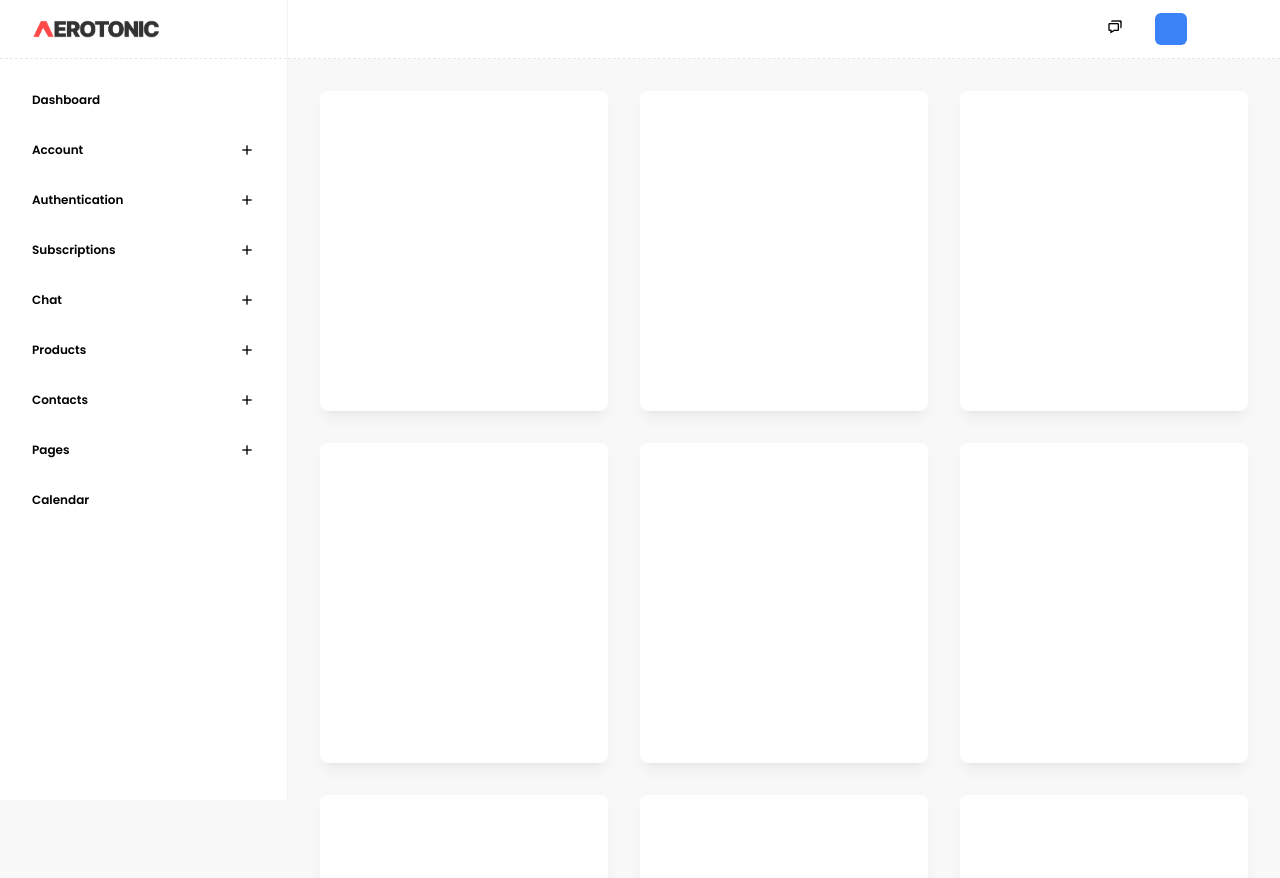
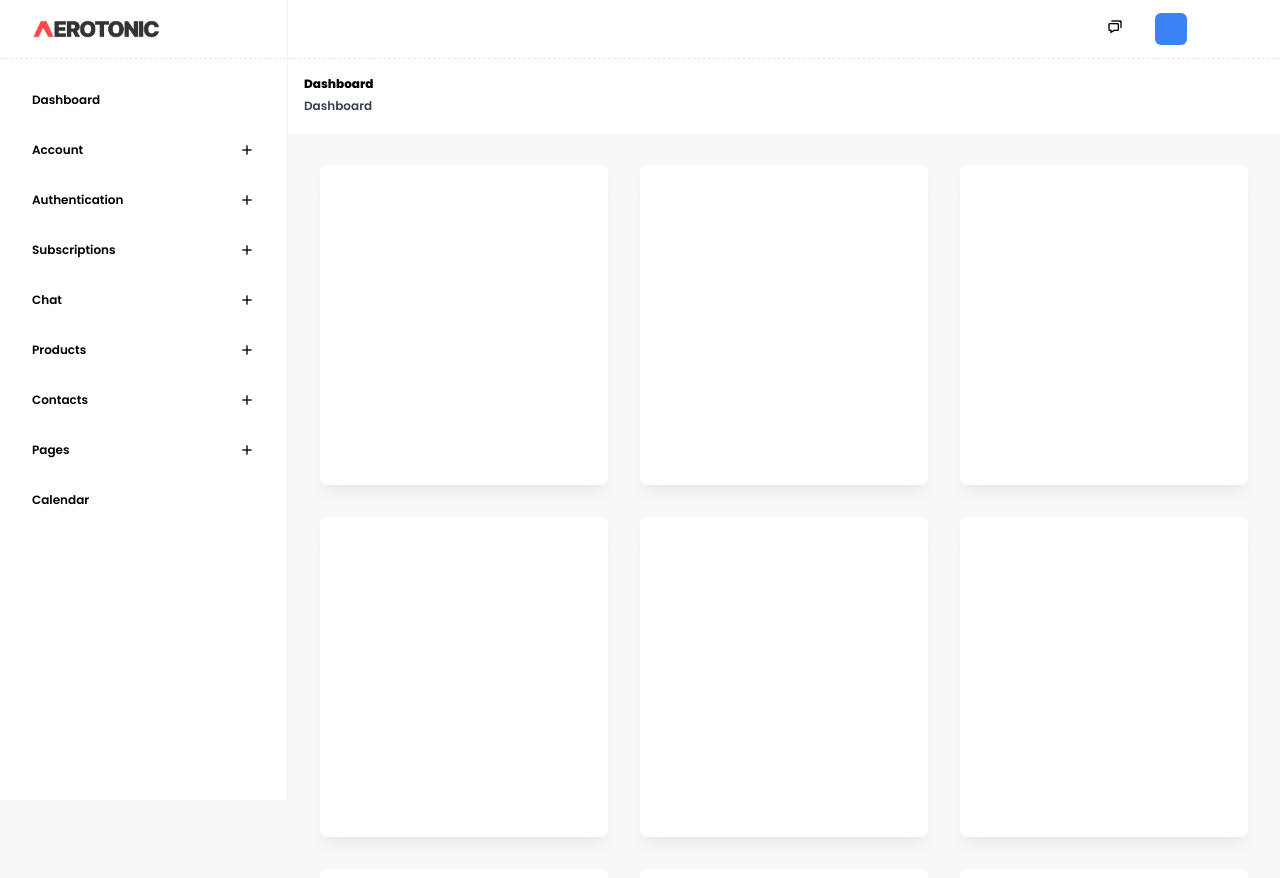
Before and after one commit to rishirathoree/sidebar-admin, a React (Vite) app: page / in a window 1280 px wide. Shown: the top 878 px of the page. Built offline with nearby package versions, Linux system fonts and the light colour scheme.

Commit message:
added pages

```diff
--- a/src/App/Home/Home.jsx
+++ b/src/App/Home/Home.jsx
@@ -2,12 +2,13 @@ import React from 'react'
 import Navbar from '../../components/Navbar'
 import {  Route, Routes } from 'react-router-dom'
 import Dashboard from '../Dashboard/Dashboard'
-
+import Breadcrumbs from '../../components/Breadcrumbs'
 const Home = () => {
   return (
     <>
     <div className='overflow-hidden lg:ml-[288px] md:ml-[288px] sm:ml-0 mt-[59px] max-h-full min-h-screen'>
       <Navbar />
+      <Breadcrumbs />
       <Routes>
         <Route path="*" element={<Dashboard />} />
       </Routes>
--- /dev/null
+++ b/src/components/Breadcrumbs.jsx
@@ -0,0 +1,25 @@
+import React from 'react'
+import { useLocation } from 'react-router-dom'
+
+const Breadcrumbs = () => {
+    const location = useLocation()
+    const route = location.pathname
+    const multipleRoutes = location.pathname.split('/').filter(route=>route !== '')
+  return (
+    <>
+    <div className='p-4 bg-white'>
+        <p className='font-extrabold text-[12px]'>Dashboard</p>
+        <span className='block space-x-4'>
+        <span className={`inline-block font-semibold capitalize relative min-w-max text-gray-700 text-[12px] after:absolute after:w-1 after:h-1 after:rounded-full after:bg-gray-600 after:top-[6px] after:-right-2 ${multipleRoutes.length ? 'after:opacity-100' : 'after:opacity-0'}`}>Dashboard</span>
+        {multipleRoutes?.map((item,idx)=>{
+            return(
+                <span className='inline-block capitalize font-semibold relative min-w-max text-gray-700 text-[12px] after:absolute after:w-1 after:h-1 after:rounded-full after:bg-gray-600 after:top-[6px] after:-right-2'>{item}</span>
+            )
+        })}
+        </span>
+    </div>
+    </>
+  )
+}
+
+export default Breadcrumbs
--- a/src/components/Navbar.jsx
+++ b/src/components/Navbar.jsx
@@ -2,7 +2,7 @@ import React, { useEffect, useRef } from 'react'
 
 const Navbar = () => {
   return (
-    <div className='fixed border-b border-dashed bg-white top-0 right-0 flex items-center justify-end lg:px-20 md:px-12 sm:px-4 lg:w-[calc(100%-288px)] md:w-[calc(100%-288px)] sm:w-full'>
+    <div className='fixed border-b border-dashed z-50 bg-white top-0 right-0 flex items-center justify-end lg:px-20 md:px-12 sm:px-4 lg:w-[calc(100%-288px)] md:w-[calc(100%-288px)] sm:w-full'>
 
         <div className='flex items-center p-[13px] space-x-8'>
 
```
